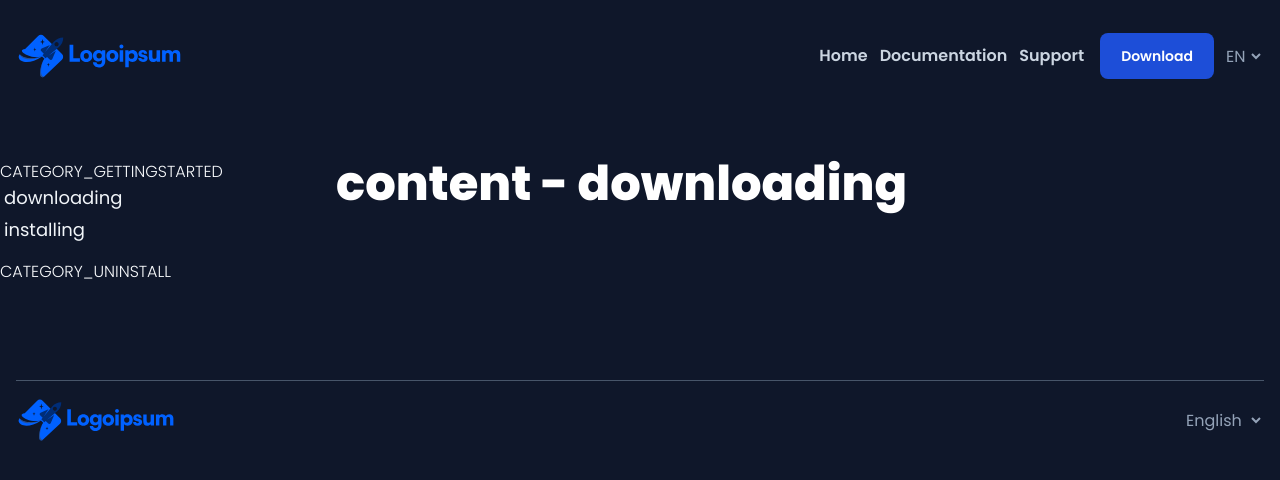
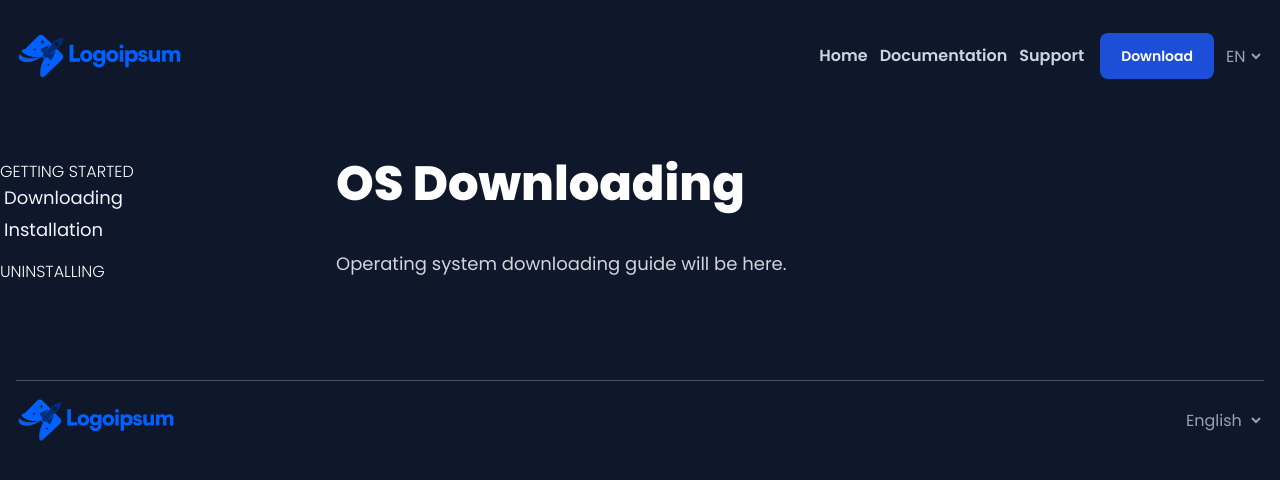
Before and after one commit to GarnetOS/garnetos.github.io, a Next.js app: page /documentation/en/downloading in a window 1280 px wide. Shown: the top 480 px of the page. Built offline with nearby package versions, Linux system fonts and the light colour scheme.

Commit message:
Docs translation

```diff
--- a/articles/downloading/en.md
+++ b/articles/downloading/en.md
@@ -1 +1,3 @@
-# content - downloading
+# OS Downloading
+
+Operating system downloading guide will be here.
--- a/components/documentation/Menu.js
+++ b/components/documentation/Menu.js
@@ -12,12 +12,12 @@ export default function Menu() {
 
   const articles = [
     {
-      title: t("downloading"),
+      title: t("article_downloading"),
       path: "downloading",
       category: "getting-started",
     },
     {
-      title: t("installing"),
+      title: t("article_installing"),
       path: "installing",
       category: "getting-started",
     },
--- a/languages/cs.json
+++ b/languages/cs.json
@@ -13,5 +13,10 @@
   "index_cta": "Stáhnout nyní",
   "download_h1": "Stáhnout SomethingOS",
   "support_h1": "Podpora",
-  "support_p": "Kontaktujte nás přes support@something.os"
+  "support_p": "Kontaktujte nás přes support@something.os",
+  "documentation_h1": "Dokumentace",
+  "category_gettingstarted": "Začínáme",
+  "category_uninstall": "Odinstalace",
+  "article_downloading": "Stažení",
+  "article_installing": "Instalace"
 }
--- a/languages/en.json
+++ b/languages/en.json
@@ -13,5 +13,10 @@
   "index_cta": "Try it now",
   "download_h1": "Download SomethingOS",
   "support_h1": "Support",
-  "support_p": "Contact us at support@something.os"
+  "support_p": "Contact us at support@something.os",
+  "documentation_h1": "Documentation",
+  "category_gettingstarted": "Getting started",
+  "category_uninstall": "Uninstalling",
+  "article_downloading": "Downloading",
+  "article_installing": "Installation"
 }
--- a/pages/documentation/index.js
+++ b/pages/documentation/index.js
@@ -16,9 +16,6 @@ export default function Documentation() {
         <h1 className="text-slate-100 text-5xl text-center font-bold">{t("documentation_h1")}</h1>
         <section className="grid grid-cols-4 container max-w-screen-xl mx-auto">
           <Menu />
-          <article className="col-span-3 px-4">
-            <h2>article</h2>
-          </article>
         </section>
       </main>
     </>
```
Also changed, not shown: articles/downloading/cs.md (+3 -1 lines), articles/installing/cs.md (+3 -1 lines), articles/installing/en.md (+3 -1 lines).
